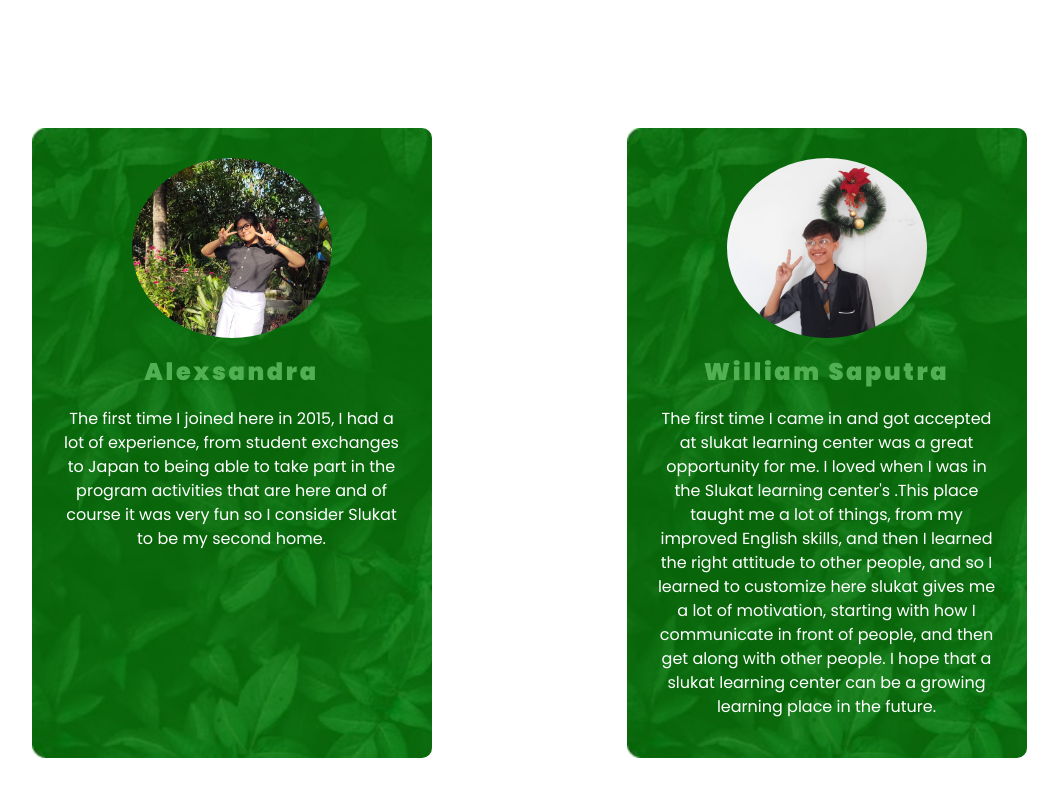
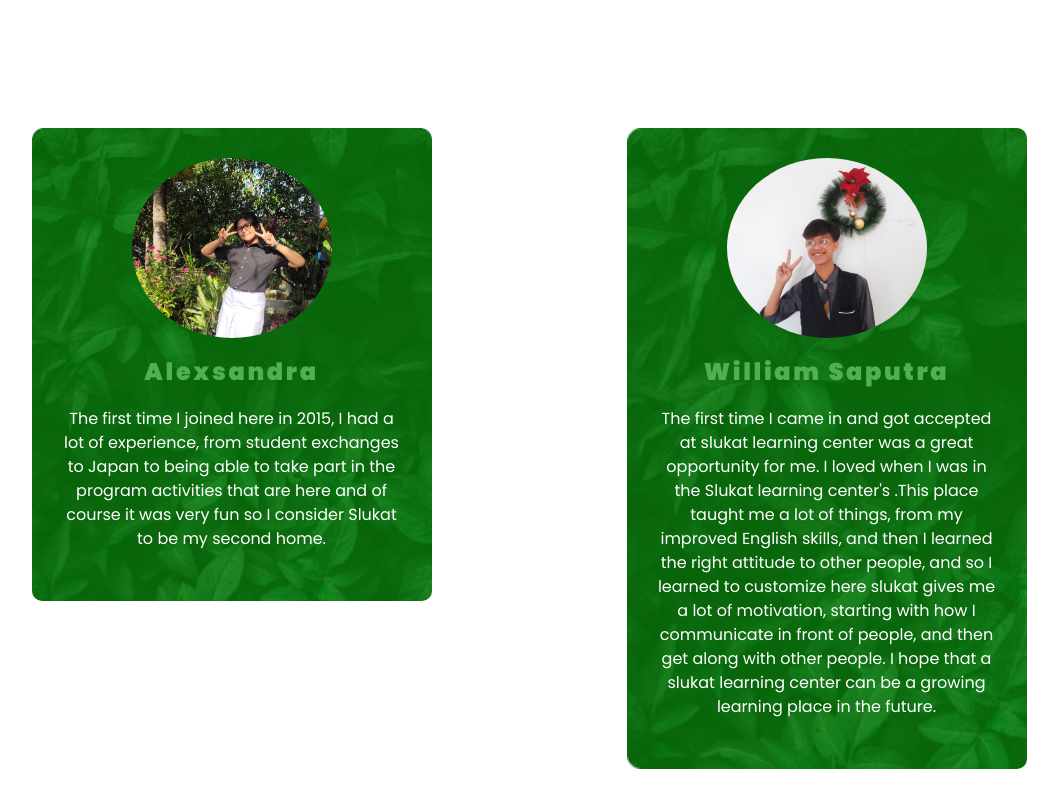
Before and after one commit to PutuRama/slukatcodingrama, a Vue app in the folder client/: page /about/student in a window 1280 px wide. Shown: the part 1540-2340 px from the top of the page, without its empty margins (111-1169 px from the left). Built offline with nearby package versions, Linux system fonts and the light colour scheme.

Commit message:
Update StudentPage.vue

```diff
--- a/client/src/views/StudentPage.vue
+++ b/client/src/views/StudentPage.vue
@@ -367,13 +367,13 @@
   background-size: cover;
   background-repeat: no-repeat;
   border-radius: 10px;
-  padding: 30px 0 600px 0;
+  padding: 30px 0 50px 0;
   margin:50px auto; /* Added */
   float: none; /* Added */
   margin-bottom: 10px; /* Added */
   width: 400px;
   position: relative;
-  height: 450px;
+  height: auto;
 
 }
 .volunteers-card .icon img{
```
